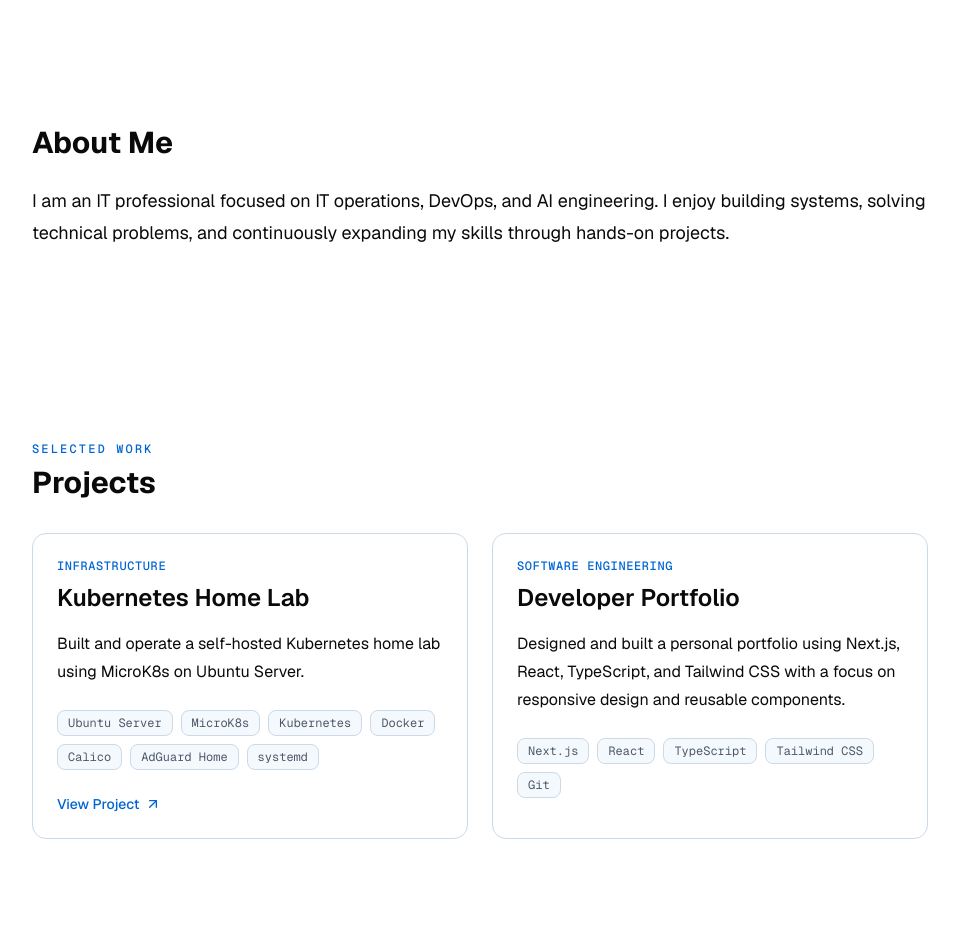
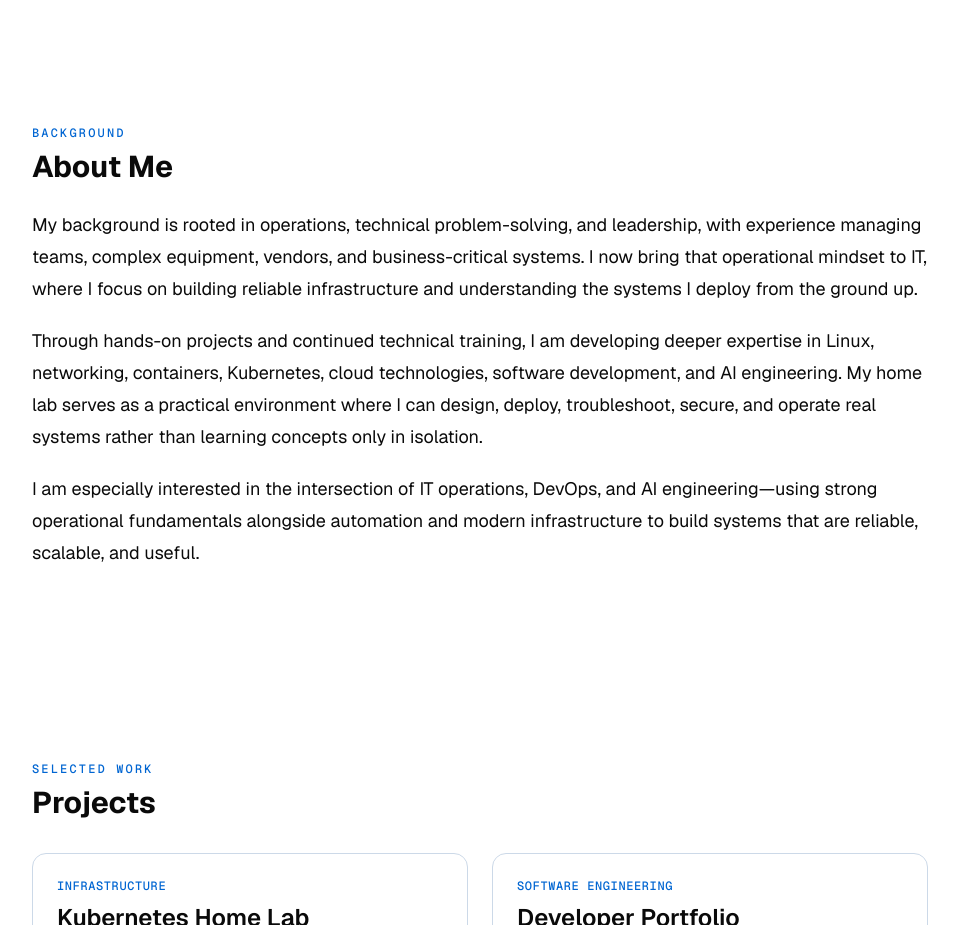
Before and after one commit to ivelwen/portfolio, a Next.js app: page / in a window 1280 px wide. Shown: the part 840-1765 px from the top of the page, without its empty margins (160-1119 px from the left). Built offline with nearby package versions, Linux system fonts and the light colour scheme.

Commit message:
Redesign About section and strengthen career narrative

```diff
--- a/src/components/About.tsx
+++ b/src/components/About.tsx
@@ -2,11 +2,34 @@ import Section from "@/components/Section";
 
 export default function About() {
     return (
-    <Section id="about" title="About Me">
+        <Section
+            id="about"
+            eyebrow="Background"
+            title="About Me"
+        >
+            <div className="mt-6 space-y-5 text-lg leading-8">
+                <p>
+                    My background is rooted in operations, technical problem-solving,
+                    and leadership, with experience managing teams, complex equipment,
+                    vendors, and business-critical systems. I now bring that operational
+                    mindset to IT, where I focus on building reliable infrastructure and
+                    understanding the systems I deploy from the ground up.
+                </p>
 
-            <p className="mt-6 text-lg leading-8">I am an IT professional focused on IT operations, DevOps, and AI engineering.  I enjoy building systems, solving technical problems, and continuously expanding my skills through hands-on projects.
-            </p>
+                <p>
+                    Through hands-on projects and continued technical training, I am developing
+                    deeper expertise in Linux, networking, containers, Kubernetes,
+                    cloud technologies, software development, and AI engineering. My home
+                    lab serves as a practical environment where I can design, deploy, troubleshoot,
+                    secure, and operate real systems rather than learning concepts only in isolation.
+                </p>
 
-    </Section>
+                <p>
+                    I am especially interested in the intersection of IT operations, DevOps, and
+                    AI engineering—using strong operational fundamentals alongside automation
+                    and modern infrastructure to build systems that are reliable, scalable, and useful.
+                </p>
+            </div>
+        </Section>
     );
 }
```
